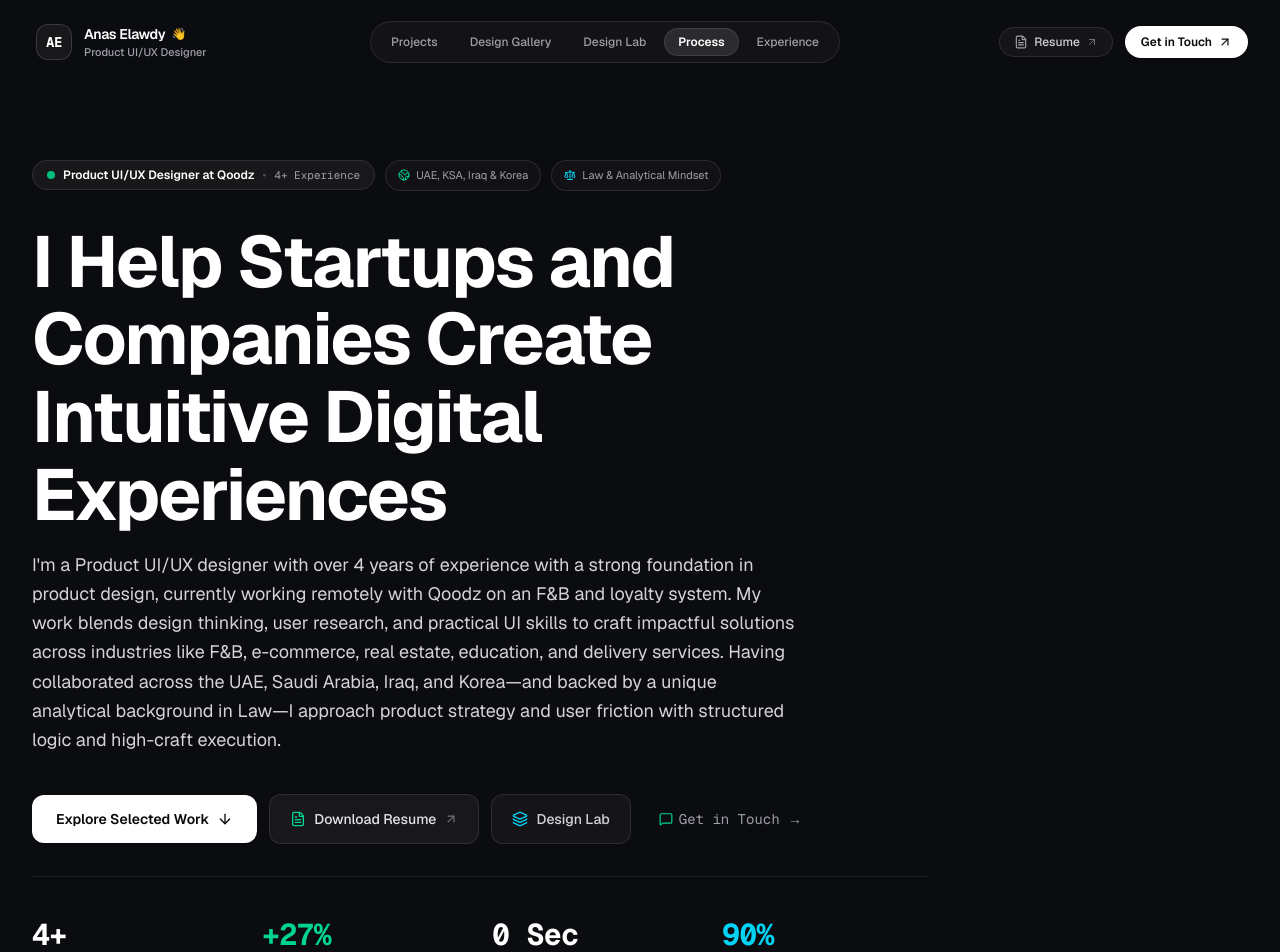
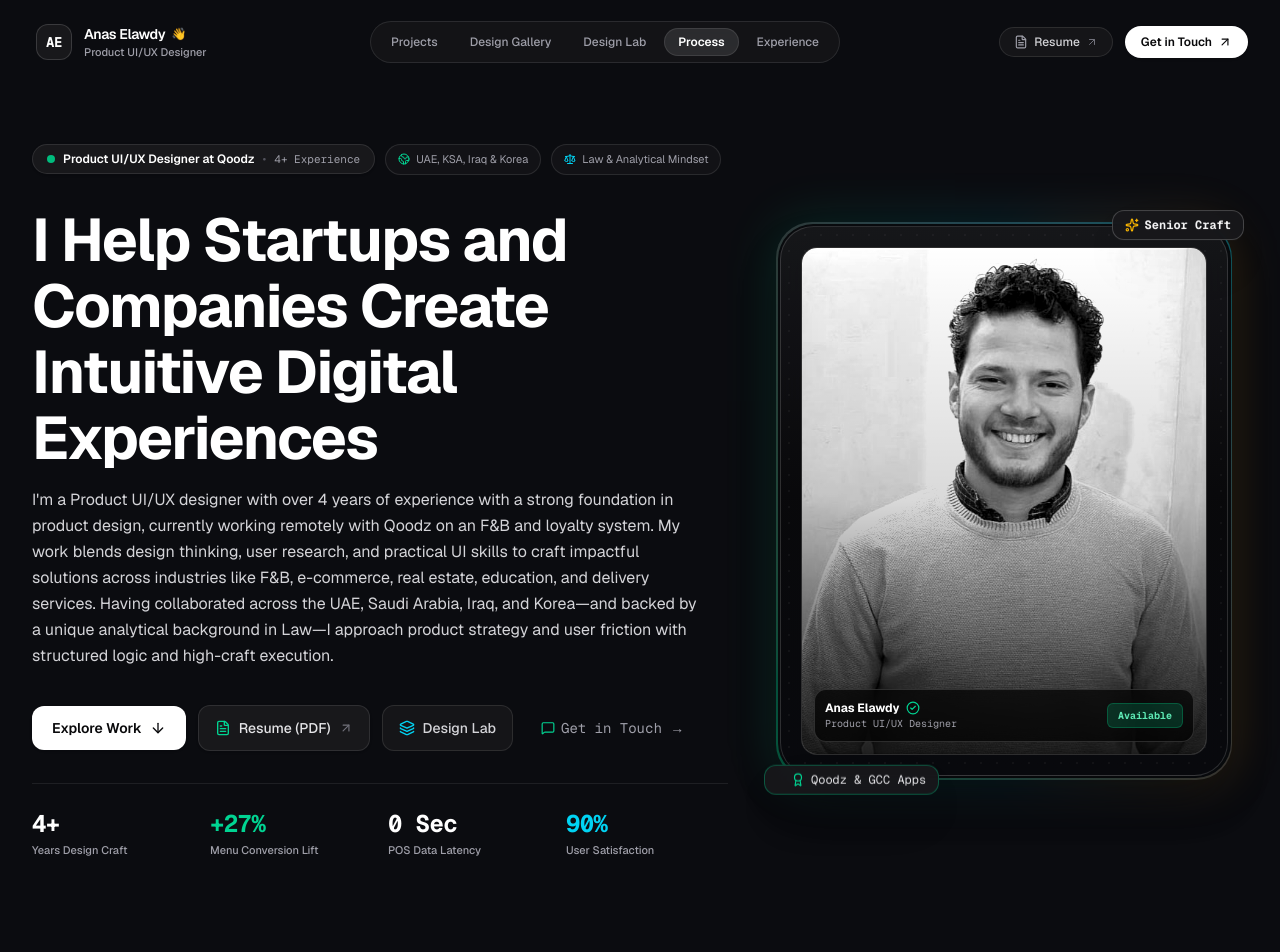
Before and after one commit to Anaselawdy/Portfolio, a Next.js app: page / in a window 1280 px wide. Shown: the top 952 px of the page. Built offline with nearby package versions, Linux system fonts and the light colour scheme.

Commit message:
feat: add portrait photo with fancy animated glowing frame and floating craft badges in Hero

```diff
--- a/src/components/Hero.tsx
+++ b/src/components/Hero.tsx
@@ -1,8 +1,9 @@
 'use client';
 
 import React from 'react';
+import Image from 'next/image';
 import { motion } from 'framer-motion';
-import { ArrowDown, Layers, FileText, Globe2, Scale, ArrowUpRight, MessageSquare } from 'lucide-react';
+import { ArrowDown, Layers, FileText, Globe2, Scale, ArrowUpRight, MessageSquare, Sparkles, Award, CheckCircle2 } from 'lucide-react';
 import { PERSONAL_INFO } from '../data/portfolioData';
 
 interface HeroProps {
@@ -19,24 +20,26 @@ export const Hero: React.FC<HeroProps> = ({
   return (
     <section
       id="hero"
-      className="relative pt-32 pb-20 md:pt-40 md:pb-28 overflow-hidden"
+      className="relative pt-32 pb-20 md:pt-36 md:pb-28 overflow-hidden"
     >
-      {/* Background Subtle Radial Depth */}
+      {/* Ambient Radial Depth Lighting */}
       <div className="absolute inset-0 pointer-events-none -z-10 flex items-center justify-center">
-        <div className="w-[640px] h-[640px] bg-emerald-500/[0.035] rounded-full blur-3xl" />
-        <div className="w-[850px] h-[450px] bg-zinc-800/[0.12] rounded-full blur-3xl" />
+        <div className="w-[600px] h-[600px] bg-emerald-500/[0.04] rounded-full blur-3xl animate-pulse" />
+        <div className="w-[800px] h-[400px] bg-cyan-500/[0.03] rounded-full blur-3xl" />
       </div>
 
       <div className="max-w-7xl mx-auto px-4 sm:px-6 lg:px-8">
+        <div className="grid grid-cols-1 lg:grid-cols-12 gap-12 lg:gap-8 items-center">
+          {/* Left Column: Bio & Value Proposition (7 cols) */}
           <motion.div
-          initial={{ opacity: 0, y: 20 }}
-          animate={{ opacity: 1, y: 0 }}
+            initial={{ opacity: 0, x: -25 }}
+            animate={{ opacity: 1, x: 0 }}
             transition={{ duration: 0.6, ease: 'easeOut' }}
-          className="max-w-4xl space-y-8"
+            className="lg:col-span-7 space-y-8"
           >
-          {/* Status & Sub-title */}
+            {/* Status & Regional Footprint */}
             <div className="flex flex-wrap items-center gap-2.5">
-            <div className="inline-flex items-center gap-2 px-3.5 py-1.5 rounded-full bg-zinc-900 border border-white/10 text-xs text-zinc-300">
+              <div className="inline-flex items-center gap-2 px-3.5 py-1.5 rounded-full bg-zinc-900 border border-white/10 text-xs text-zinc-300 shadow-sm">
                 <span className="flex h-2 w-2 relative">
                   <span className="animate-ping absolute inline-flex h-full w-full rounded-full bg-emerald-400 opacity-75" />
                   <span className="relative inline-flex rounded-full h-2 w-2 bg-emerald-500" />
@@ -59,13 +62,13 @@ export const Hero: React.FC<HeroProps> = ({
               </div>
             </div>
 
-          {/* Main Statement */}
+            {/* Headline Statement */}
             <div className="space-y-4">
               <motion.h1
                 initial={{ opacity: 0, y: 15 }}
                 animate={{ opacity: 1, y: 0 }}
                 transition={{ duration: 0.6, delay: 0.1 }}
-              className="text-4xl sm:text-6xl lg:text-7xl font-bold tracking-tight text-white leading-[1.08]"
+                className="text-4xl sm:text-5xl lg:text-6xl font-bold tracking-tight text-white leading-[1.1]"
               >
                 {PERSONAL_INFO.tagline}
               </motion.h1>
@@ -74,24 +77,24 @@ export const Hero: React.FC<HeroProps> = ({
                 initial={{ opacity: 0, y: 15 }}
                 animate={{ opacity: 1, y: 0 }}
                 transition={{ duration: 0.6, delay: 0.2 }}
-              className="text-base sm:text-lg text-zinc-300 font-normal leading-relaxed max-w-3xl"
+                className="text-sm sm:text-base text-zinc-300 font-normal leading-relaxed max-w-2xl"
               >
                 {PERSONAL_INFO.bio}
               </motion.p>
             </div>
 
-          {/* Quick Contact & Action CTAs */}
+            {/* Quick Action CTAs */}
             <motion.div
               initial={{ opacity: 0, y: 15 }}
               animate={{ opacity: 1, y: 0 }}
               transition={{ duration: 0.6, delay: 0.3 }}
-            className="flex flex-wrap items-center gap-3 pt-2"
+              className="flex flex-wrap items-center gap-3 pt-1"
             >
               <button
                 onClick={onExploreWork}
-              className="inline-flex items-center justify-center gap-2 px-6 py-3.5 rounded-xl bg-white text-zinc-950 text-sm font-semibold hover:bg-zinc-200 transition-all shadow-sm focus:outline-none focus-visible:ring-2 focus-visible:ring-white active:scale-95"
+                className="inline-flex items-center justify-center gap-2 px-5 py-3 rounded-xl bg-white text-zinc-950 text-xs sm:text-sm font-semibold hover:bg-zinc-200 transition-all shadow-sm focus:outline-none focus-visible:ring-2 focus-visible:ring-white active:scale-95"
               >
-              <span>Explore Selected Work</span>
+                <span>Explore Work</span>
                 <ArrowDown className="w-4 h-4" />
               </button>
 
@@ -99,16 +102,16 @@ export const Hero: React.FC<HeroProps> = ({
                 href={PERSONAL_INFO.resumeUrl}
                 target="_blank"
                 rel="noopener noreferrer"
-              className="inline-flex items-center justify-center gap-2 px-5 py-3.5 rounded-xl bg-zinc-900 hover:bg-zinc-800 text-zinc-200 border border-white/10 text-sm font-medium transition-all"
+                className="inline-flex items-center justify-center gap-2 px-4 py-3 rounded-xl bg-zinc-900 hover:bg-zinc-800 text-zinc-200 border border-white/10 text-xs sm:text-sm font-medium transition-all shadow-sm"
               >
                 <FileText className="w-4 h-4 text-emerald-400" />
-              <span>Download Resume</span>
+                <span>Resume (PDF)</span>
                 <ArrowUpRight className="w-3.5 h-3.5 text-zinc-500" />
               </a>
 
               <button
                 onClick={onOpenDesignSystem}
-              className="inline-flex items-center justify-center gap-2 px-5 py-3.5 rounded-xl bg-zinc-900/80 hover:bg-zinc-800 text-zinc-300 border border-white/10 text-sm font-medium transition-all"
+                className="inline-flex items-center justify-center gap-2 px-4 py-3 rounded-xl bg-zinc-900/80 hover:bg-zinc-800 text-zinc-300 border border-white/10 text-xs sm:text-sm font-medium transition-all"
               >
                 <Layers className="w-4 h-4 text-cyan-400" />
                 <span>Design Lab</span>
@@ -116,57 +119,133 @@ export const Hero: React.FC<HeroProps> = ({
 
               <button
                 onClick={onOpenContact}
-              className="inline-flex items-center justify-center gap-1.5 px-4 py-3.5 rounded-xl text-zinc-400 hover:text-white text-sm font-mono transition-colors"
+                className="inline-flex items-center justify-center gap-1.5 px-4 py-3 rounded-xl text-zinc-400 hover:text-white text-xs sm:text-sm font-mono transition-colors"
               >
                 <MessageSquare className="w-3.5 h-3.5 text-emerald-400" />
                 <span>Get in Touch →</span>
               </button>
             </motion.div>
 
-          {/* Impact Stats Strip */}
+            {/* Impact Metrics Row */}
             <motion.div
               initial={{ opacity: 0, y: 15 }}
               animate={{ opacity: 1, y: 0 }}
               transition={{ duration: 0.6, delay: 0.4 }}
-            className="pt-10 border-t border-white/[0.08] grid grid-cols-2 sm:grid-cols-4 gap-6"
+              className="pt-6 border-t border-white/[0.08] grid grid-cols-2 sm:grid-cols-4 gap-4"
             >
-            <div className="space-y-1">
-              <div className="text-2xl sm:text-3xl font-bold tracking-tight text-white font-mono">
+              <div className="space-y-0.5">
+                <div className="text-2xl font-bold tracking-tight text-white font-mono">
                   {PERSONAL_INFO.yearsExperience}
                 </div>
-              <div className="text-xs text-zinc-400 font-medium">
-                Years Product Design
+                <div className="text-[11px] text-zinc-400 font-medium">
+                  Years Design Craft
                 </div>
               </div>
 
-            <div className="space-y-1">
-              <div className="text-2xl sm:text-3xl font-bold tracking-tight text-emerald-400 font-mono">
+              <div className="space-y-0.5">
+                <div className="text-2xl font-bold tracking-tight text-emerald-400 font-mono">
                   +27%
                 </div>
-              <div className="text-xs text-zinc-400 font-medium">
-                Digital Menu Conversion Lift
+                <div className="text-[11px] text-zinc-400 font-medium">
+                  Menu Conversion Lift
                 </div>
               </div>
 
-            <div className="space-y-1">
-              <div className="text-2xl sm:text-3xl font-bold tracking-tight text-white font-mono">
+              <div className="space-y-0.5">
+                <div className="text-2xl font-bold tracking-tight text-white font-mono">
                   0 Sec
                 </div>
-              <div className="text-xs text-zinc-400 font-medium">
-                Real-Time POS Data Latency
+                <div className="text-[11px] text-zinc-400 font-medium">
+                  POS Data Latency
                 </div>
               </div>
 
-            <div className="space-y-1">
-              <div className="text-2xl sm:text-3xl font-bold tracking-tight text-cyan-400 font-mono">
+              <div className="space-y-0.5">
+                <div className="text-2xl font-bold tracking-tight text-cyan-400 font-mono">
                   90%
                 </div>
-              <div className="text-xs text-zinc-400 font-medium">
-                User Loyalty Satisfaction
+                <div className="text-[11px] text-zinc-400 font-medium">
+                  User Satisfaction
                 </div>
               </div>
             </motion.div>
           </motion.div>
+
+          {/* Right Column: Fancy Animated Portrait Frame (5 cols) */}
+          <motion.div
+            initial={{ opacity: 0, scale: 0.9, x: 25 }}
+            animate={{ opacity: 1, scale: 1, x: 0 }}
+            transition={{ duration: 0.7, delay: 0.2, ease: 'easeOut' }}
+            className="lg:col-span-5 flex justify-center relative py-4"
+          >
+            {/* Outer Fancy Animated Glow Frame */}
+            <div className="relative w-full max-w-sm sm:max-w-md group">
+              {/* Rotating Animated Conic Glow Layer */}
+              <div className="absolute -inset-2 rounded-[2.5rem] bg-gradient-to-r from-emerald-500/30 via-cyan-500/30 to-amber-500/30 blur-xl opacity-70 group-hover:opacity-100 transition duration-700 animate-pulse" />
+
+              {/* Dynamic Rotating Border Ring */}
+              <div className="absolute -inset-1 rounded-[2.25rem] bg-gradient-to-tr from-emerald-500/40 via-white/15 to-cyan-500/40 p-[1.5px] shadow-2xl">
+                <div className="w-full h-full bg-[#090b0e] rounded-[2.2rem]" />
+              </div>
+
+              {/* Main Titanium Glass Card */}
+              <div className="relative rounded-[2.1rem] bg-gradient-to-b from-zinc-900/90 via-zinc-950/95 to-[#08090d] border border-white/15 p-4 sm:p-5 shadow-2xl backdrop-blur-xl">
+                {/* Subtle Geometric Background Pattern */}
+                <div className="absolute inset-0 bg-[radial-gradient(#ffffff0a_1px,transparent_1px)] [background-size:16px_16px] pointer-events-none rounded-[2.1rem]" />
+
+                {/* Inner Image Container with Bevel & Glow */}
+                <div className="relative w-full aspect-[4/5] rounded-2xl overflow-hidden bg-zinc-950 border border-white/15 shadow-inner">
+                  <Image
+                    src="/anas-elawdy.png"
+                    alt="Anas Elawdy — Product UI/UX Designer"
+                    fill
+                    sizes="(max-width: 768px) 100vw, 400px"
+                    priority
+                    className="object-cover object-top filter brightness-105 contrast-105 transition-transform duration-700 ease-out group-hover:scale-105"
+                  />
+
+                  {/* Subtle Gradient Shade on Base of Photo */}
+                  <div className="absolute inset-0 bg-gradient-to-t from-black/85 via-black/15 to-transparent pointer-events-none" />
+
+                  {/* Photo Base Name Tag */}
+                  <div className="absolute bottom-3 left-3 right-3 p-2.5 rounded-xl bg-black/70 backdrop-blur-md border border-white/15 flex items-center justify-between">
+                    <div>
+                      <div className="text-xs font-bold text-white flex items-center gap-1.5">
+                        <span>Anas Elawdy</span>
+                        <CheckCircle2 className="w-3.5 h-3.5 text-emerald-400" />
+                      </div>
+                      <div className="text-[10px] text-zinc-400 font-mono">Product UI/UX Designer</div>
+                    </div>
+                    <div className="px-2.5 py-1 rounded-md bg-emerald-500/20 text-emerald-300 border border-emerald-500/30 text-[10px] font-mono font-bold">
+                      Available
+                    </div>
+                  </div>
+                </div>
+              </div>
+
+              {/* Floating Micro Badge 1: Top Right Floating Craft Chip (Positioned on outer frame with z-20) */}
+              <motion.div
+                animate={{ y: [0, -7, 0] }}
+                transition={{ duration: 4, repeat: Infinity, ease: 'easeInOut' }}
+                className="absolute -top-3 -right-2 sm:-right-4 px-3 py-1.5 rounded-xl bg-zinc-900/95 border border-white/20 text-white shadow-2xl backdrop-blur-md flex items-center gap-1.5 text-xs font-mono z-20"
+              >
+                <Sparkles className="w-3.5 h-3.5 text-amber-400" />
+                <span className="font-bold text-zinc-100">Senior Craft</span>
+              </motion.div>
+
+              {/* Floating Micro Badge 2: Bottom Left Floating Project Chip (Positioned on outer frame with z-20) */}
+              <motion.div
+                animate={{ y: [0, 7, 0] }}
+                transition={{ duration: 4.5, repeat: Infinity, ease: 'easeInOut', delay: 0.5 }}
+                className="absolute -bottom-3 -left-2 sm:-left-4 px-3 py-1.5 rounded-xl bg-zinc-900/95 border border-emerald-500/40 text-white shadow-2xl backdrop-blur-md flex items-center gap-1.5 text-xs font-mono z-20"
+              >
+                <span className="w-2 h-2 rounded-full bg-emerald-400 animate-ping" />
+                <Award className="w-3.5 h-3.5 text-emerald-400" />
+                <span className="text-zinc-200">Qoodz &amp; GCC Apps</span>
+              </motion.div>
+            </div>
+          </motion.div>
+        </div>
       </div>
     </section>
   );
```
Also changed, not shown: public/anas-elawdy.png (added). Lines whose indentation alone changed are shown as unchanged.
